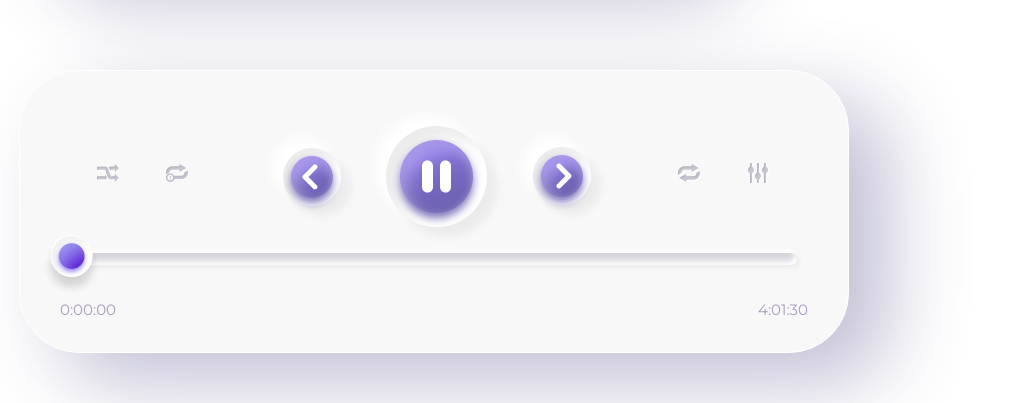
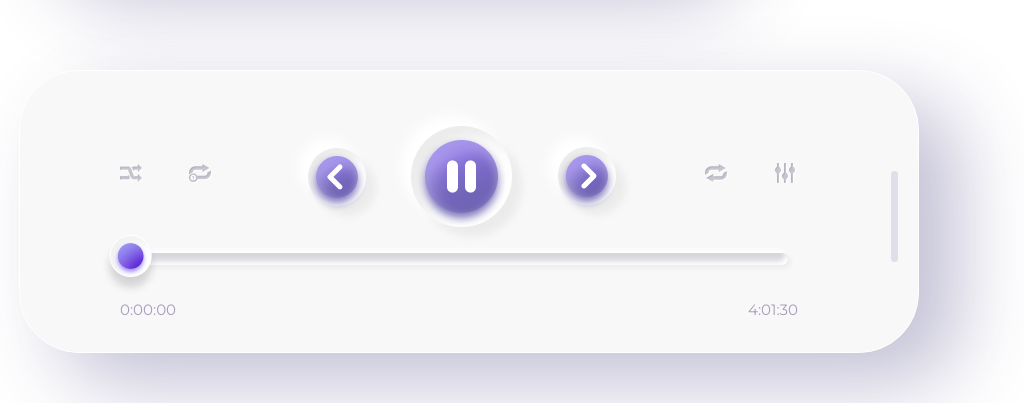
Before and after one commit to Sam44323/Player-Neumorphism, a React (Create React App) app: page / in a window 1280 px wide. Shown: the part 437-840 px from the top of the page, without its empty margins (81-1105 px from the left). Built offline with nearby package versions, Linux system fonts and the light colour scheme.

Commit message:
add: added styles for player controls for desktop

```diff
--- a/src/components/PlayerControls.tsx
+++ b/src/components/PlayerControls.tsx
@@ -20,6 +20,7 @@ import {
 const PlayerControls: React.FC = () => {
   return (
     <div className={styles.PlayerControlsContainer}>
+      <div className={styles.Band}></div>
       <section className={styles.TopContainer}>
         <div className={styles.LeftControls}>
           <img src={playerControlSync} alt="sync-icon" />
--- a/src/styles/PlayerControls.module.scss
+++ b/src/styles/PlayerControls.module.scss
@@ -2,13 +2,25 @@
 
 .PlayerControlsContainer {
   @include ContainerStyles();
-  max-width: 830px;
+  position: relative;
+  max-width: 900px;
+  padding-left: 100px;
+  .Band {
+    width: 7px;
+    height: 91px;
+    position: absolute;
+    right: 20px;
+    top: 100px;
+    background: #e1deea;
+    border-radius: 13px;
+  }
   .TopContainer {
     display: flex;
     justify-content: space-between;
     align-items: center;
     max-width: 90%;
     margin: 0 auto;
+    margin-right: 80px;
     .LeftControls,
     .CenterControls,
     .RightControls {
@@ -29,6 +41,7 @@
     }
   }
   .BottomContainer {
+    margin-right: 80px;
     .SliderSection {
       width: 97%;
       margin: 0 auto;
```
